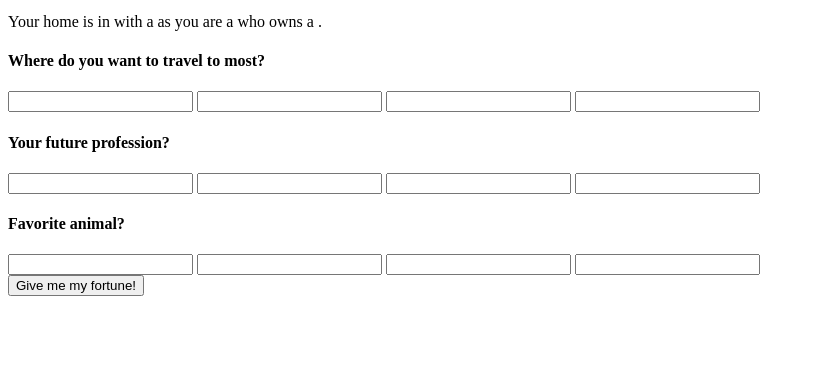
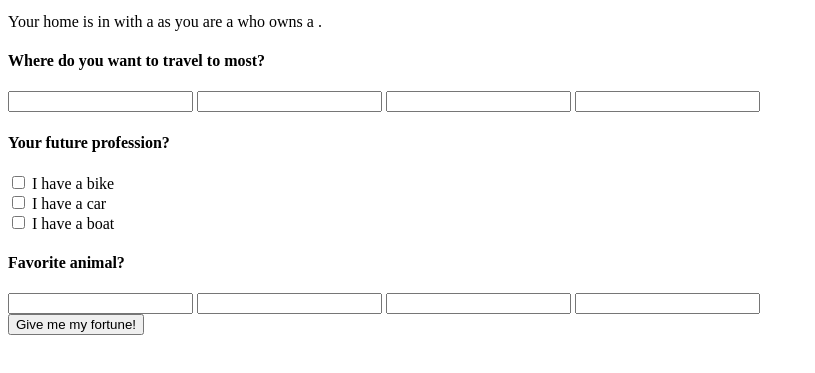
Before and after one commit to Chrireid18/MASH-Game, a plain HTML site: page index.html in a window 1280 px wide. Shown: the part 101-474 px from the top of the page, without its empty margins (0-815 px from the left). Drawn offline with Linux system fonts and the light colour scheme.

Commit message:
Update index.html

```diff
--- a/index.html
+++ b/index.html
@@ -29,10 +29,12 @@
         </div>
         <div class="choice-bucket">
           <h4 class="highlight">Your future profession?</h4>
-          <input name="answer_2[]">
-          <input name="answer_2[]">
-          <input name="answer_2[]">
-          <input type="text">
+          <input type="checkbox" id="vehicle1" name="vehicle1" value="Bike">
+<label for="vehicle1"> I have a bike</label><br>
+<input type="checkbox" id="vehicle2" name="vehicle2" value="Car">
+<label for="vehicle2"> I have a car</label><br>
+<input type="checkbox" id="vehicle3" name="vehicle3" value="Boat">
+<label for="vehicle3"> I have a boat</label><br>
         </div>
         <div class="choice-bucket">
           <h4 class="highlight">Favorite animal?</h4>
```
